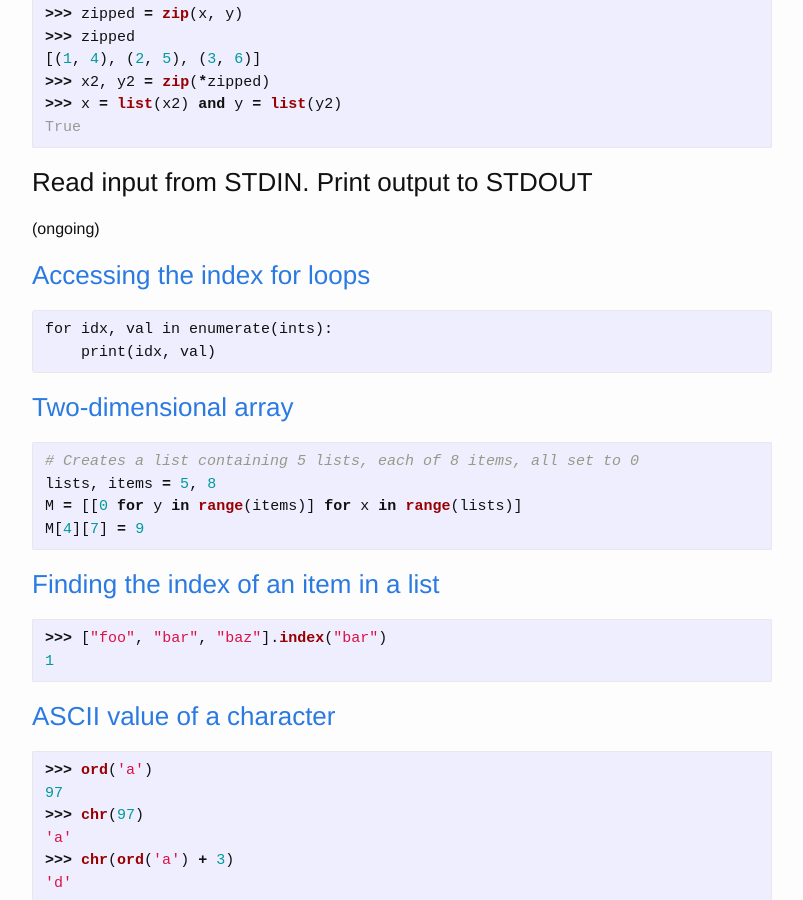
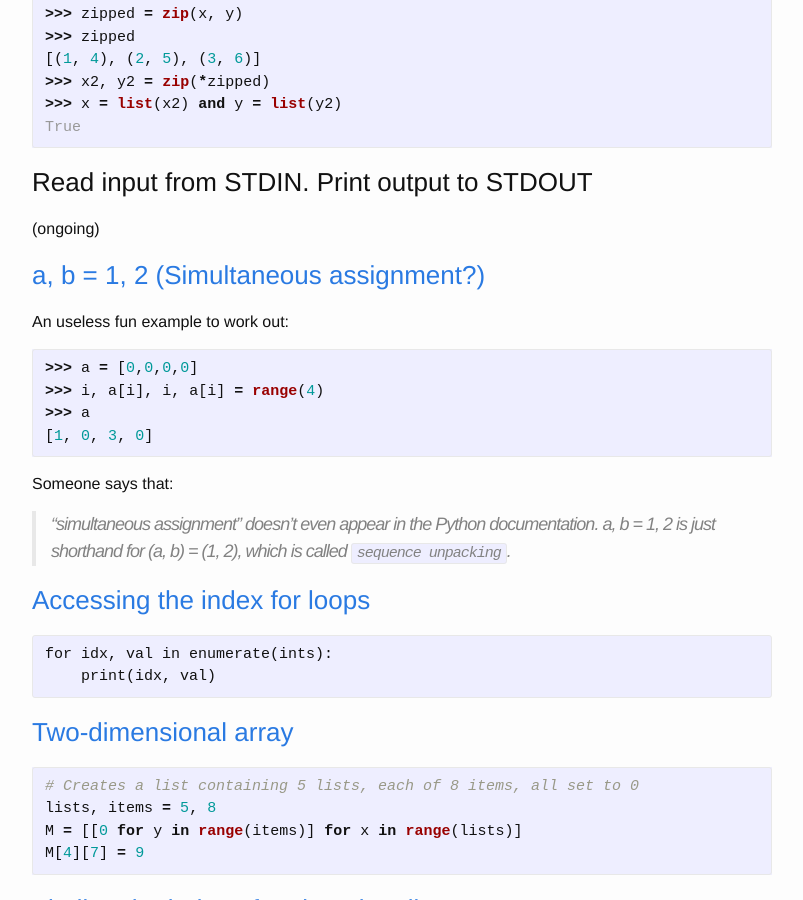
Before and after one commit to e-lin/wiki, a Jekyll site: the page built from _posts/2016-04-26-Python-Cheatsheet.md, in a window 1280 px wide and 900 px high, scrolled down 367 px. Shown: the whole window, without its empty margins (238-1041 px from the left). Built offline with Jekyll 4.4.1, drawn with Linux system fonts in a browser that asks for light colours; some of the changed text lies outside the part shown.

Commit message:
update post

````diff
--- a/_posts/2016-04-26-Python-Cheatsheet.md
+++ b/_posts/2016-04-26-Python-Cheatsheet.md
@@ -27,6 +27,20 @@ True
 
 ### Read input from STDIN. Print output to STDOUT
 (ongoing)
+
+
+### [a, b = 1, 2 (Simultaneous assignment?)][R24]
+
+An useless fun example to work out:
+
+``` python
+>>> a = [0,0,0,0]
+>>> i, a[i], i, a[i] = range(4)
+>>> a
+[1, 0, 3, 0]
+```
+Someone says that:
+> "simultaneous assignment" doesn't even appear in the Python documentation. a, b = 1, 2 is just shorthand for (a, b) = (1, 2), which is called `sequence unpacking`.
 
 
 ### [Accessing the index for loops][R3]
````
Also changed, not shown: other parts of _posts/2016-04-26-Python-Cheatsheet.md (+1 -0 lines).
